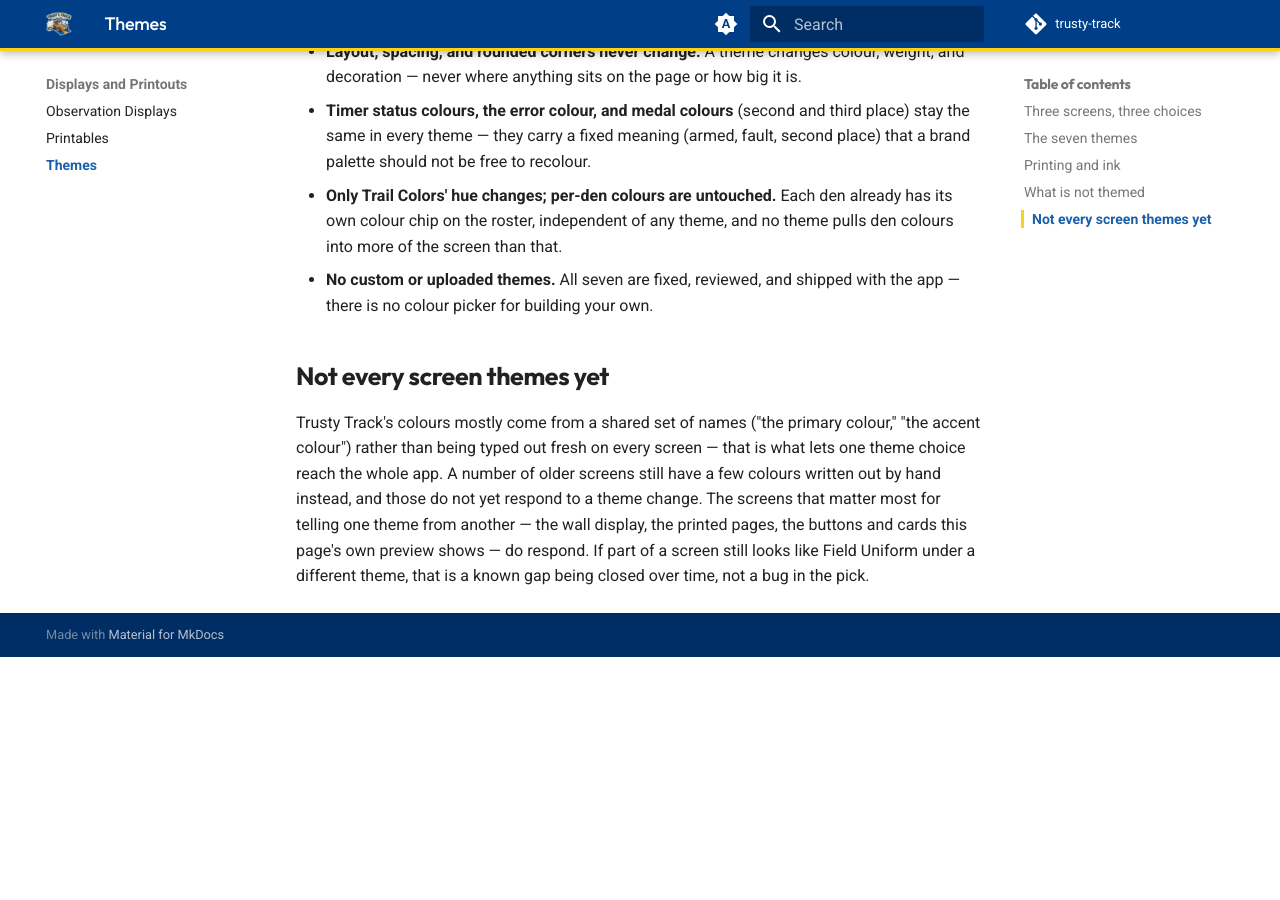
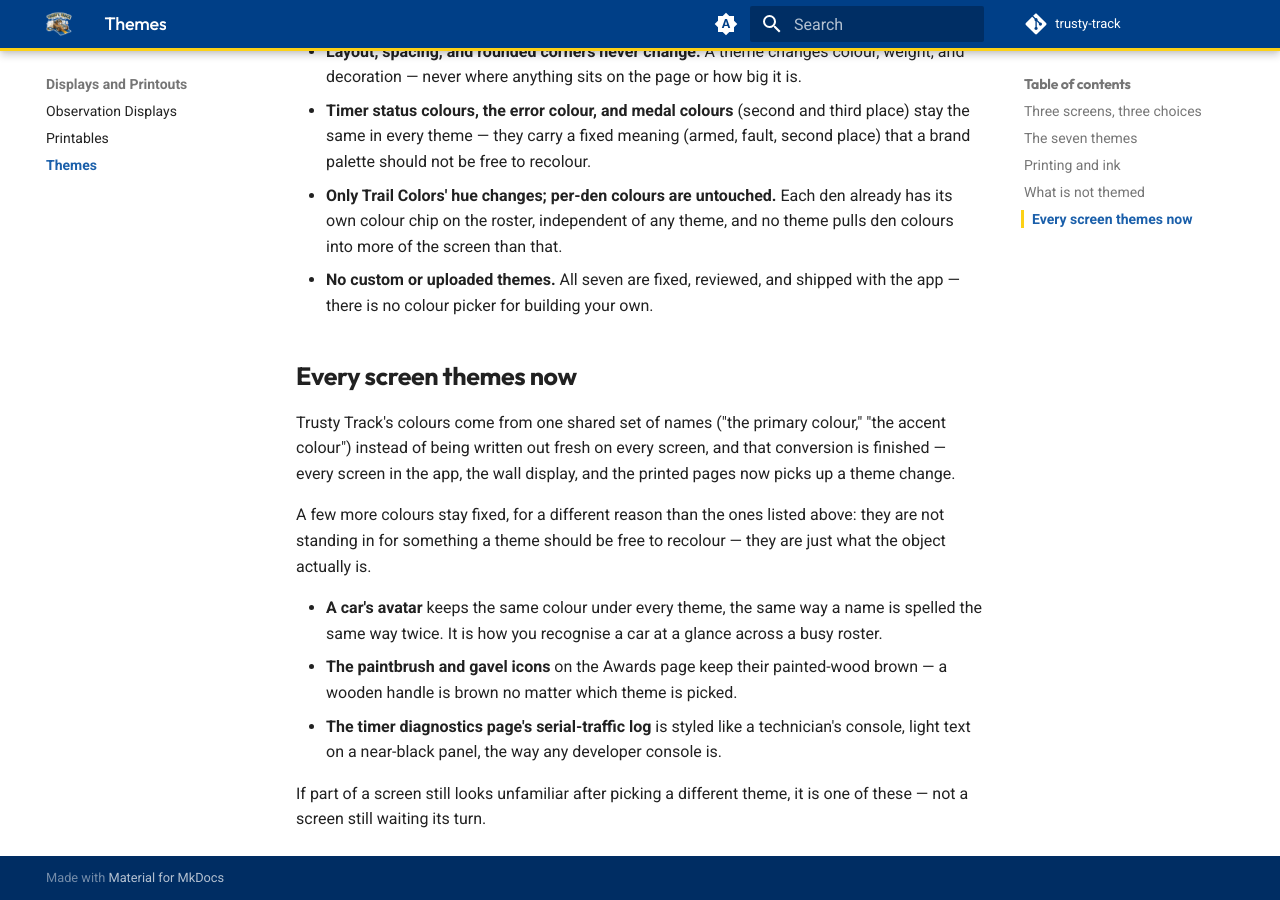
Before and after one commit to dknowles2/trusty-track, an MkDocs documentation site: the page built from docs/reference/themes.md, in a window 1280 px wide and 900 px high, scrolled down 4007 px. Built offline with MkDocs 1.6.1 and Material for MkDocs 9.7.7, drawn with Linux system fonts in a browser that asks for light colours; comment, search, counter and statistics services are not loaded; before the commit the page ends 4664 px from its top, so only the background shows below that.

Commit message:
docs: the themes page no longer says the migration is unfinished
frontend/src reads colours from the token system everywhere now, per
#504 closing #501. The themes reference page's closing section still
said a number of older screens hardcode their own colours and have not
caught up — true when written alongside #498, but not since. Replace
it with an accurate one: the migration is done, and the handful of
colours that never change (a car's avatar, the wooden-handle icons on
the Awards page, the timer diagnostics serial log) are deliberate,
matching tokenSystem.test.ts's allowlist rather than an open gap.
www/index.html carried the same stale caveat in its own words on the
displays feature blurb; fixed alongside.

Closes #507

```diff
--- a/docs/reference/themes.md
+++ b/docs/reference/themes.md
@@ -101,14 +101,26 @@ specifically — neither leans on a shade of grey to carry meaning.
 - **No custom or uploaded themes.** All seven are fixed, reviewed, and
   shipped with the app — there is no colour picker for building your own.
 
-## Not every screen themes yet
+## Every screen themes now
 
-Trusty Track's colours mostly come from a shared set of names ("the primary
-colour," "the accent colour") rather than being typed out fresh on every
-screen — that is what lets one theme choice reach the whole app. A number of
-older screens still have a few colours written out by hand instead, and
-those do not yet respond to a theme change. The screens that matter most for
-telling one theme from another — the wall display, the printed pages, the
-buttons and cards this page's own preview shows — do respond. If part of a
-screen still looks like Field Uniform under a different theme, that is a
-known gap being closed over time, not a bug in the pick.
+Trusty Track's colours come from one shared set of names ("the primary
+colour," "the accent colour") instead of being written out fresh on every
+screen, and that conversion is finished — every screen in the app, the
+wall display, and the printed pages now picks up a theme change.
+
+A few more colours stay fixed, for a different reason than the ones listed
+above: they are not standing in for something a theme should be free to
+recolour — they are just what the object actually is.
+
+- **A car's avatar** keeps the same colour under every theme, the same way
+  a name is spelled the same way twice. It is how you recognise a car at a
+  glance across a busy roster.
+- **The paintbrush and gavel icons** on the Awards page keep their
+  painted-wood brown — a wooden handle is brown no matter which theme is
+  picked.
+- **The timer diagnostics page's serial-traffic log** is styled like a
+  technician's console, light text on a near-black panel, the way any
+  developer console is.
+
+If part of a screen still looks unfamiliar after picking a different
+theme, it is one of these — not a screen still waiting its turn.
```
Also changed, not shown: 1 other file.
